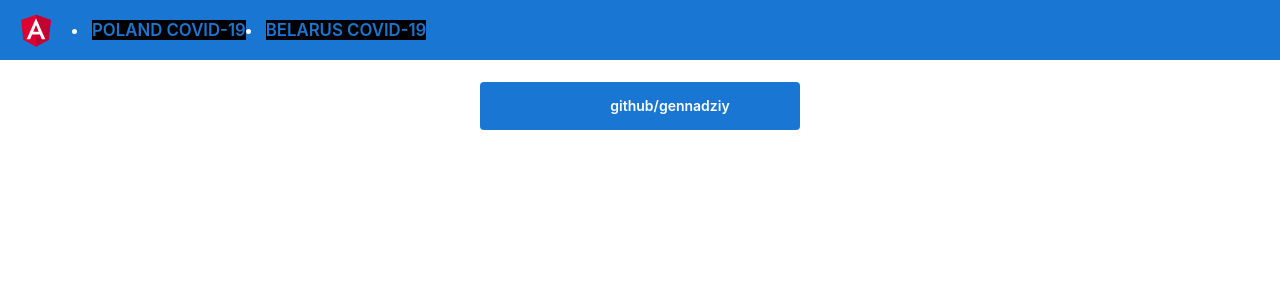
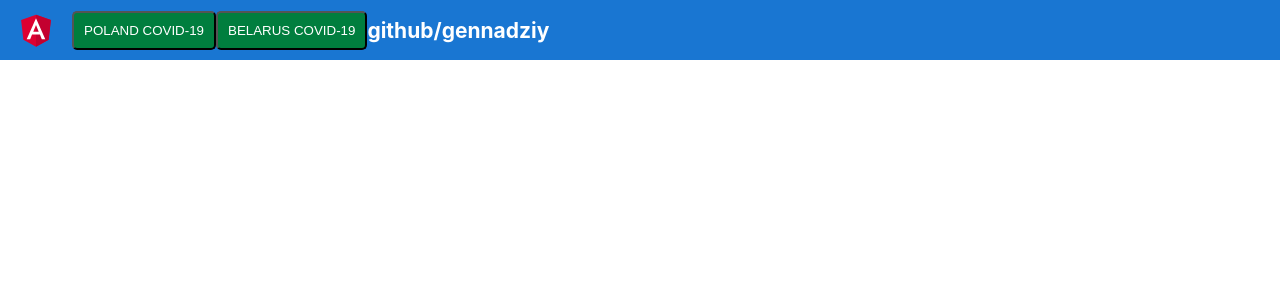
Before and after one commit to gennadziy/covid-19-POLAND, an Angular app: page / in a window 1280 px wide. Shown: the top 300 px of the page. Built offline with nearby package versions, Linux system fonts and the light colour scheme.

Commit message:
make it better

```diff
--- a/src/app/app.component.html
+++ b/src/app/app.component.html
@@ -292,7 +292,10 @@
 border-radius: 20;
 font-size: larger;
   }
-
+  button {  background: #007E3E; /* Цвет фона */
+    color: #fff; /* Цвет текста */
+    padding: 10px; /* Поля вокруг текста */
+    border-radius: 5px; /* Уголки */}
 
 </style>
 
@@ -305,22 +308,18 @@ font-size: larger;
   />
 
   <span>
-    <li class="nav-item">
-      <a routerLink="poland1" class="nav-link" routerLinkActive="active">POLAND COVID-19</a>
-  </li>
+
+    <button routerLink="poland1" class="nav-link" routerLinkActive="active">POLAND COVID-19</button>
   </span>
-  <span>
-    <li class="nav-item">
-      <a routerLink="belarus" class="nav-link" routerLinkActive="active">BELARUS COVID-19</a>
-  </li>
-  </span>
+<span>
 
+  <button routerLink="belarus" class="nav-link" routerLinkActive="active" >BELARUS COVID-19</button>
+
+</span>
+<A></A>
+<h2>github/gennadziy</h2>
     <div class="spacer"></div>
 </div>
 <div class="content" role="main">
-    <!-- Highlight Card -->
-    <div class="card highlight-card card-small">
-      <span >github/gennadziy</span>
-    </div>
 
 <router-outlet></router-outlet>
--- a/src/index.html
+++ b/src/index.html
@@ -9,5 +9,6 @@
 </head>
 <body>
   <app-root></app-root>
+
 </body>
 </html>
```
